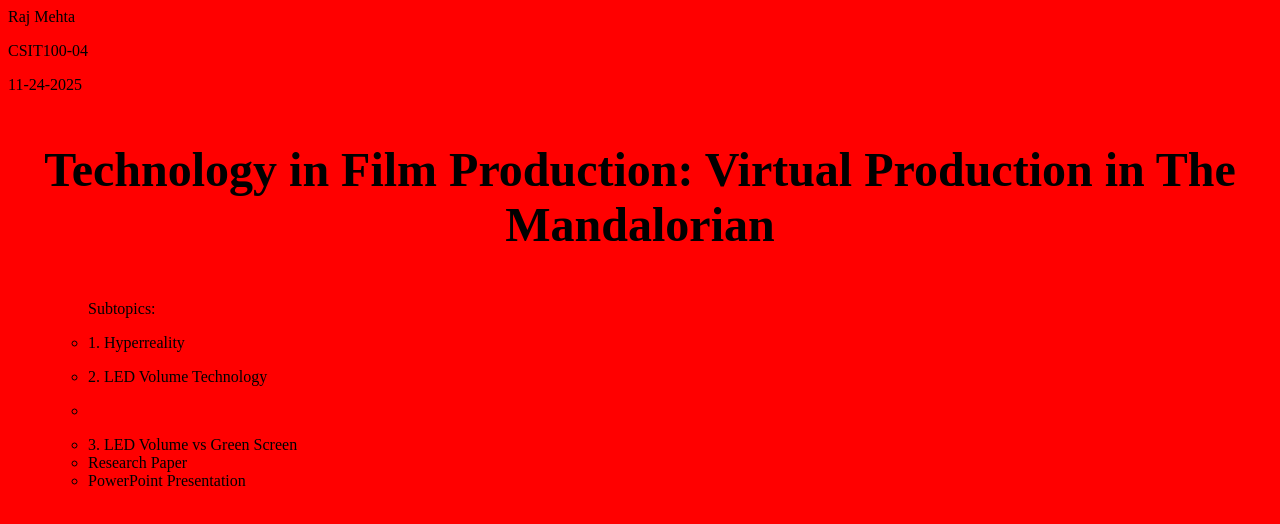
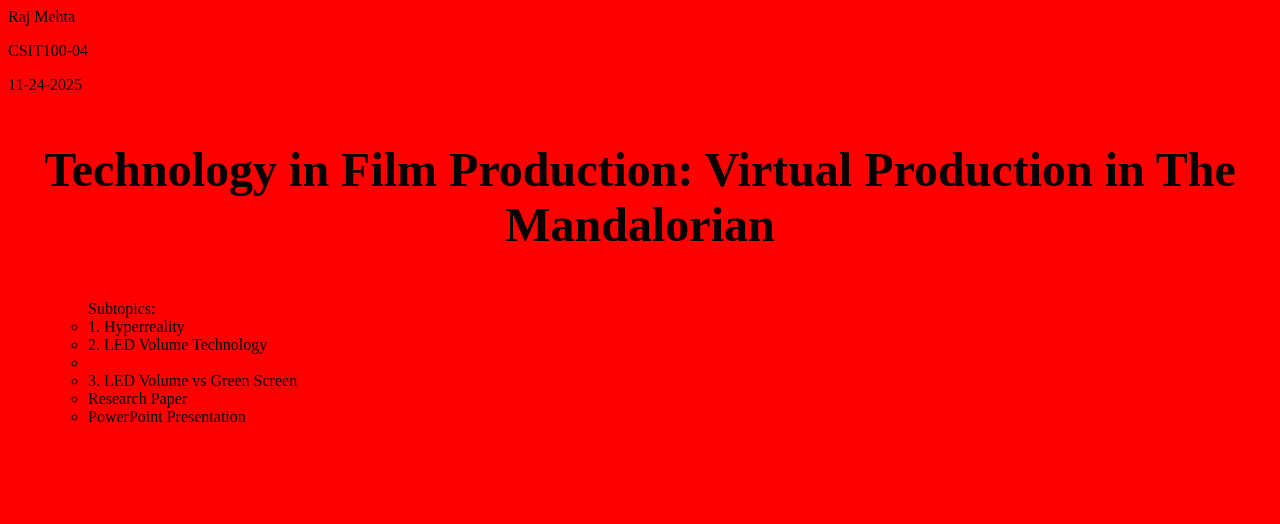
Before and after one commit to RKM210/webography, a plain HTML site: page index.html in a window 1280 px wide. Drawn offline with Linux system fonts and the light colour scheme.

Commit message:
Update index.html

```diff
--- a/index.html
+++ b/index.html
@@ -9,10 +9,9 @@
 <p style="font: bold 48px Times New Roman;color:black;text-align:center;"> Technology in Film Production: Virtual Production in The Mandalorian</p>
 <ul>
 <ul> Subtopics:
-<p style="font:normal 24px normal:color:black:text-align:left;"> <li><ahref="topic1.html">1. Hyperreality</a></li>
-<p style="font:normal 24px normal:color:black:text-align:left;"> <li><ahref="topic2.html">2. LED Volume Technology</a><li>
-<p style="font:normal 24px normal:color:black:text-align:left;"> <li><ahref="topic3.html">3. LED Volume vs Green Screen</a></li>
+<li><ahref="topic1.html">1. Hyperreality</a></li>
+<li><ahref="topic2.html">2. LED Volume Technology</a><li>
+<li><ahref="topic3.html">3. LED Volume vs Green Screen</a></li>
 <li><ahref="ResearchPaper.pdf">Research Paper</a></li>
 <li><ahref="Presentation.pptx">PowerPoint Presentation</a></li>
 </ul>
-<html>
```
